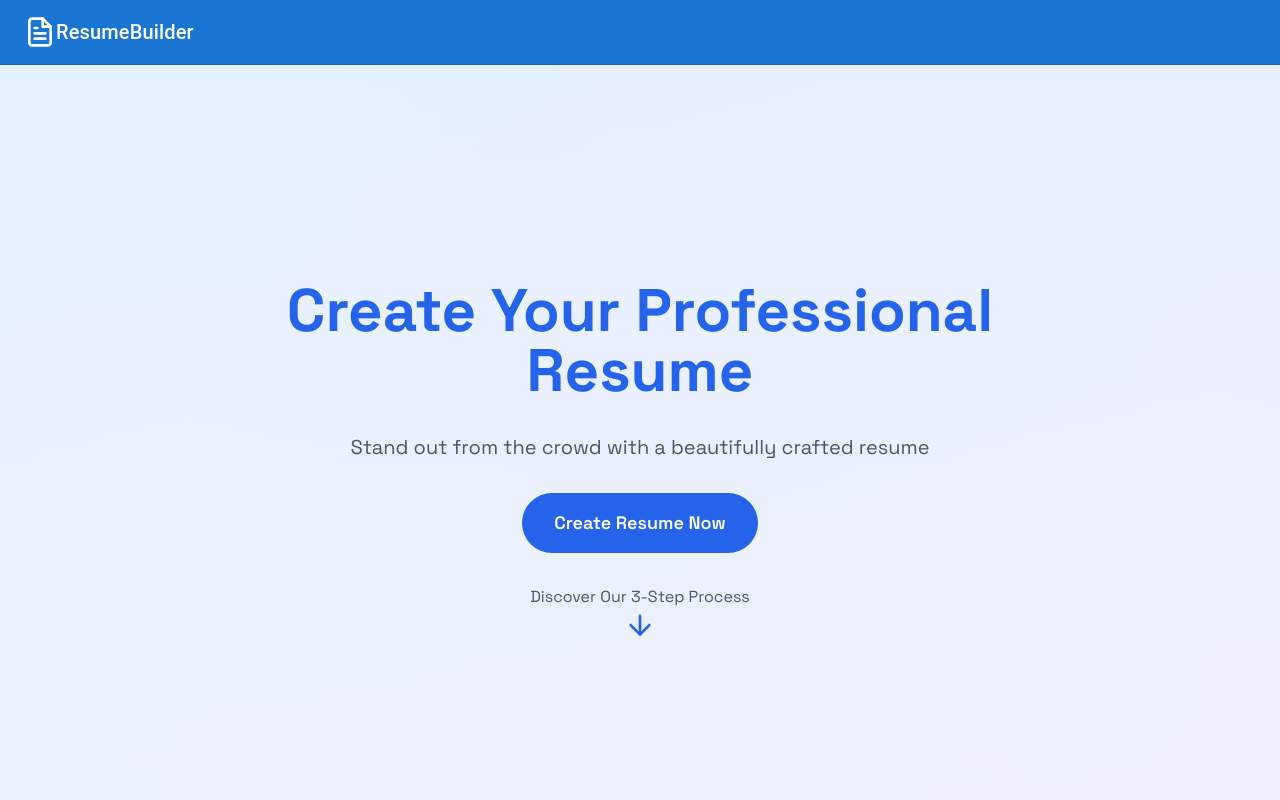
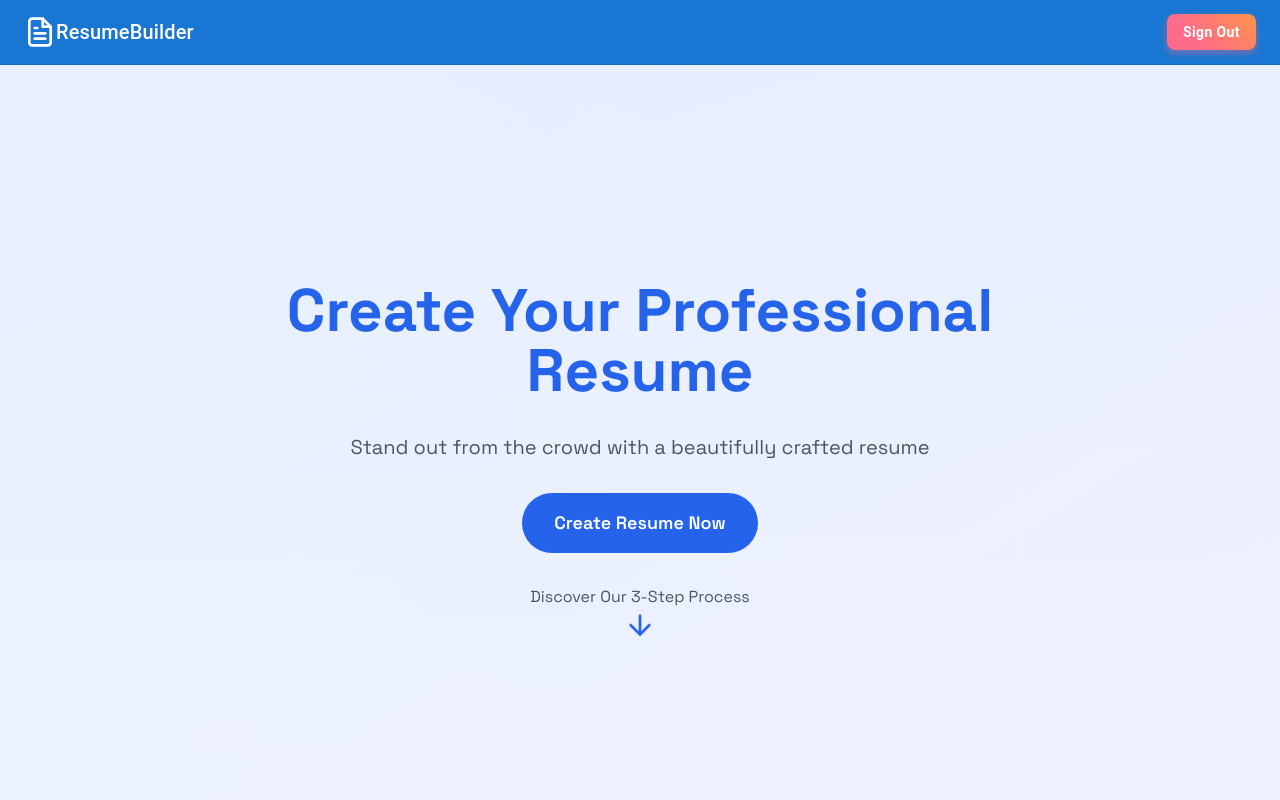
Before and after one commit to vishrut03/Resume-Builder, a React (Vite) app in the folder frontend/: page / in a window 1280 px wide. Shown: the top 800 px of the page. Built offline with nearby package versions, Linux system fonts and the light colour scheme.

Commit message:
added signOut user functionality

```diff
--- a/frontend/src/components/Navbar/Header.jsx
+++ b/frontend/src/components/Navbar/Header.jsx
@@ -5,9 +5,11 @@ import {
   Typography,
   Box,
   useTheme,
+  Button,
 } from "@mui/material"
 import { styled } from "@mui/material/styles"
 import Logo from '../../pages/Logo/Logo'
+import Cookie from "js-cookie"
 
 const StyledAppBar = styled(AppBar)(({ theme }) => ({
   backgroundColor: theme.palette.primary.main,
@@ -15,13 +17,15 @@ const StyledAppBar = styled(AppBar)(({ theme }) => ({
   borderBottom: `1px solid ${theme.palette.divider}`,
 }))
 
-
 export default function Header() {
-
   const theme = useTheme()
 
+  const handleSignOut = () => {
+    Cookie.remove("token")
+    window.location.reload()
+  }
+
   return (
-    <>
     <StyledAppBar position="static">
       <Toolbar className="flex justify-between items-center px-4 py-2">
         <Box className="flex items-center">
@@ -30,8 +34,25 @@ export default function Header() {
             ResumeBuilder
           </Typography>
         </Box>
+        <Button
+          onClick={handleSignOut}
+          variant="contained"
+          sx={{
+            background: "linear-gradient(45deg, #FE6B8B 30%, #FF8E53 90%)",
+            color: "#fff",
+            fontWeight: "bold",
+            textTransform: "none",
+            borderRadius: "8px",
+            boxShadow: "0 3px 5px 2px rgba(255, 105, 135, .3)",
+            padding: "6px 16px",
+            "&:hover": {
+              background: "linear-gradient(45deg, #FF8E53 30%, #FE6B8B 90%)",
+            },
+          }}
+        >
+          Sign Out
+        </Button>
       </Toolbar>
     </StyledAppBar>
-    </>
   )
 }
```
Lines whose indentation alone changed are shown as unchanged.
